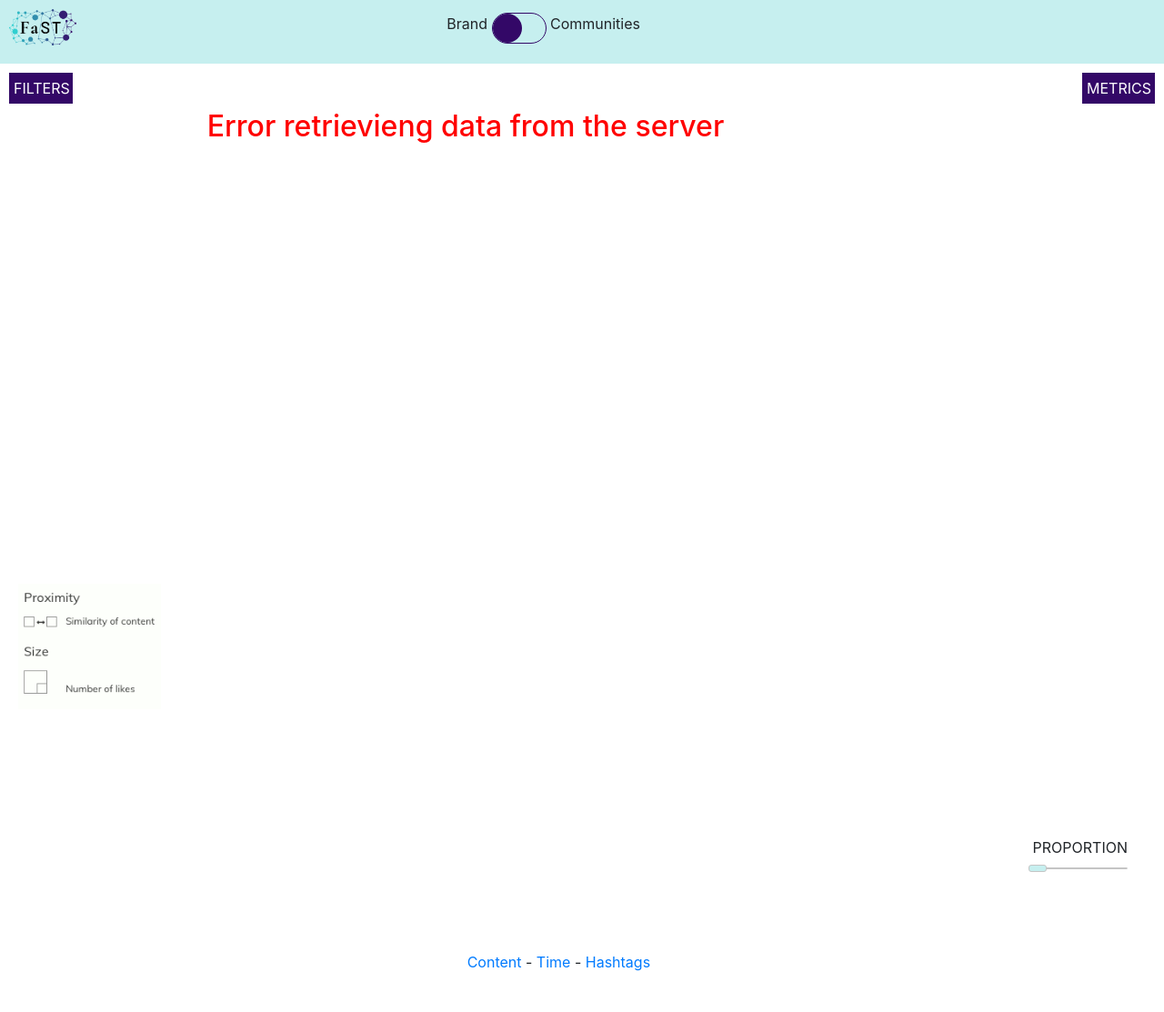
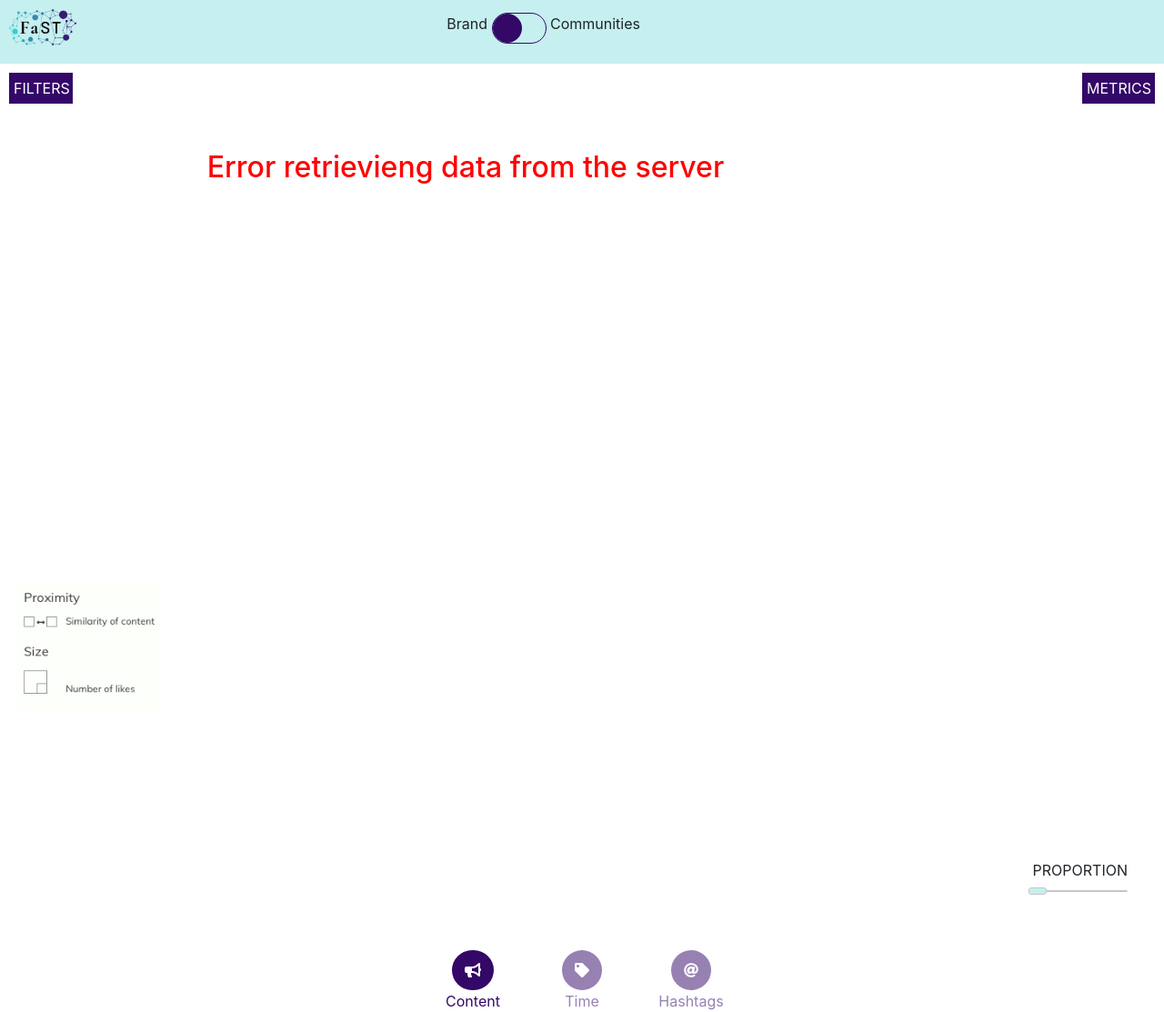
Before and after one commit to densitydesign/fast-project, a Django app: page / in a window 1280 px wide. Shown: the whole page at 91% size. Before the commit the page ends 1068 px from the top, so only its background shows below. Run offline with Django 3.2, Linux system fonts and the light colour scheme; some libraries are stand-ins or nearby versions.

Commit message:
Gestite icone dei submenu

```diff
--- a/webui/sito/static/sito/css/custom.css
+++ b/webui/sito/static/sito/css/custom.css
@@ -1,3 +1,8 @@
+h1 {
+  font-size:15px;
+  text-align:center;
+  padding-top:20px;
+}
 header {
     width: 100%;
     height: 70px;
@@ -28,7 +33,7 @@ div.submenu {
 
 #filtri-container {
     padding: 10px;
-    height:50px;
+    height:75px;
     text-align: center;
 }
 
@@ -298,3 +303,26 @@ input.community-name {
   width: 98%;
   padding:1%;
 }
+div.submenu-link {
+  width:120px;
+  float:left;
+  text-align:center;
+}
+.fas {
+  color: white;
+  background: #9780b2;
+  padding:14px;
+  border-radius: 100px;
+}
+.submenu-link a {
+  text-decoration:none;
+  color:#9780b2;
+}
+.submenu-link a:hover,
+.submenu-link a.selected{
+  color:#330867;
+}
+.fas:hover,
+a.selected .fas{
+  background: #330867;
+}
--- a/webui/sito/templates/sito/base.html
+++ b/webui/sito/templates/sito/base.html
@@ -4,7 +4,7 @@
     <!-- Required meta tags -->
     <meta charset="utf-8">
     <meta name="viewport" content="width=device-width, initial-scale=1, shrink-to-fit=no">
-
+    <link rel="stylesheet" href="https://use.fontawesome.com/releases/v5.7.1/css/all.css" integrity="sha384-fnmOCqbTlWIlj8LyTjo7mOUStjsKC4pOpQbqyi7RrhN7udi9RwhKkMHpvLbHG9Sr" crossorigin="anonymous" />
     <!-- Bootstrap CSS -->
     <link rel="stylesheet" href="https://maxcdn.bootstrapcdn.com/bootstrap/4.0.0/css/bootstrap.min.css" integrity="sha384-Gn5384xqQ1aoWXA+058RXPxPg6fy4IWvTNh0E263XmFcJlSAwiGgFAW/dAiS6JXm" crossorigin="anonymous">
     <link href="/static/sito/css/jquery-ui.css" rel="stylesheet">
--- a/webui/sito/templates/sito/base_brand.html
+++ b/webui/sito/templates/sito/base_brand.html
@@ -41,12 +41,17 @@
 
 <div class="modal"><!-- Place at bottom of page --></div>
 
-<div class="submenu">
-  <a href="{% url 'brand-content' %}">Content</a> -
-  <a href="{% url 'brand-time' %}">Time</a> -
-  <a href="{% url 'brand-hashtags' %}">Hashtags</a>
+<div style="width:360px; margin:auto;">
+  <div class="submenu-link">
+    <a href="{% url 'brand-content' %}" class="{% if tipo == 'content' %}selected{% endif %}"><i class="fas fa-bullhorn"></i> <br/>Content</a>
+  </div>
+  <div class="submenu-link">
+    <a href="{% url 'brand-time' %}" class="{% if tipo == 'time' %}selected{% endif %}"><i class="fas fa-tag"></i><br/>Time</a>
+  </div>
+  <div class="submenu-link">
+    <a href="{% url 'brand-hashtags' %}" class="{% if tipo == 'hashtags' %}selected{% endif %}"><i class="fas fa-at"></i><br/>Hashtags</a>
+  </div>
 </div>
-
 
 <div class="legenda">
   {% block legenda %}{% endblock %}
--- a/webui/sito/views.py
+++ b/webui/sito/views.py
@@ -21,10 +21,12 @@ def imposta_filtri(request):
 
 
 def brand_content(request):
-    return render(request, 'sito/brand.html', {'section':'brand', 'backend': settings.BACKEND_HOST})
+    return render(request, 'sito/brand.html', {'section':'brand',
+                   'tipo': 'content', 'backend': settings.BACKEND_HOST})
 
 def brand_time(request):
-    return render(request, 'sito/brand.html', {'section':'brand', 'backend': settings.BACKEND_HOST})
+    return render(request, 'sito/brand.html', {'section':'brand',
+                   'tipo': 'time', 'backend': settings.BACKEND_HOST})
 
 def brand_hashtags_json(request, id_community = "2252447111", filter_from=None, filter_to=None):
     url = '%s/metrics/%s?window=month'%(settings.BACKEND_HOST, id_community)
@@ -50,7 +52,8 @@ def brand_hashtags(request):
                    'backend': settings.BACKEND_HOST,
                    'brand': competitor,
                    'start': start,
-                   'end': end
+                   'end': end,
+                   'tipo': 'hashtags'
                   })
 
 
@@ -301,7 +304,14 @@ def community_detail(request, id_community, tipo='influencers'):
         competitor_name = ""
 
     random.shuffle(nodes)
+
+    try:
+        community = Community.objects.get(id_backend=id_community)
+        community_name = community.name
+    except Community.DoesNotExist:
+        community_name = None
     return render(request, 'sito/community-detail.html', {'section':'community',
+        'community_name': community_name,
                                                           'id_community': id_community,
                                                           'data':nodes,
                                                           'start_day': start_day,
```
Also changed, not shown: webui/sito/templates/sito/community-detail.html (+21 -7 lines).
